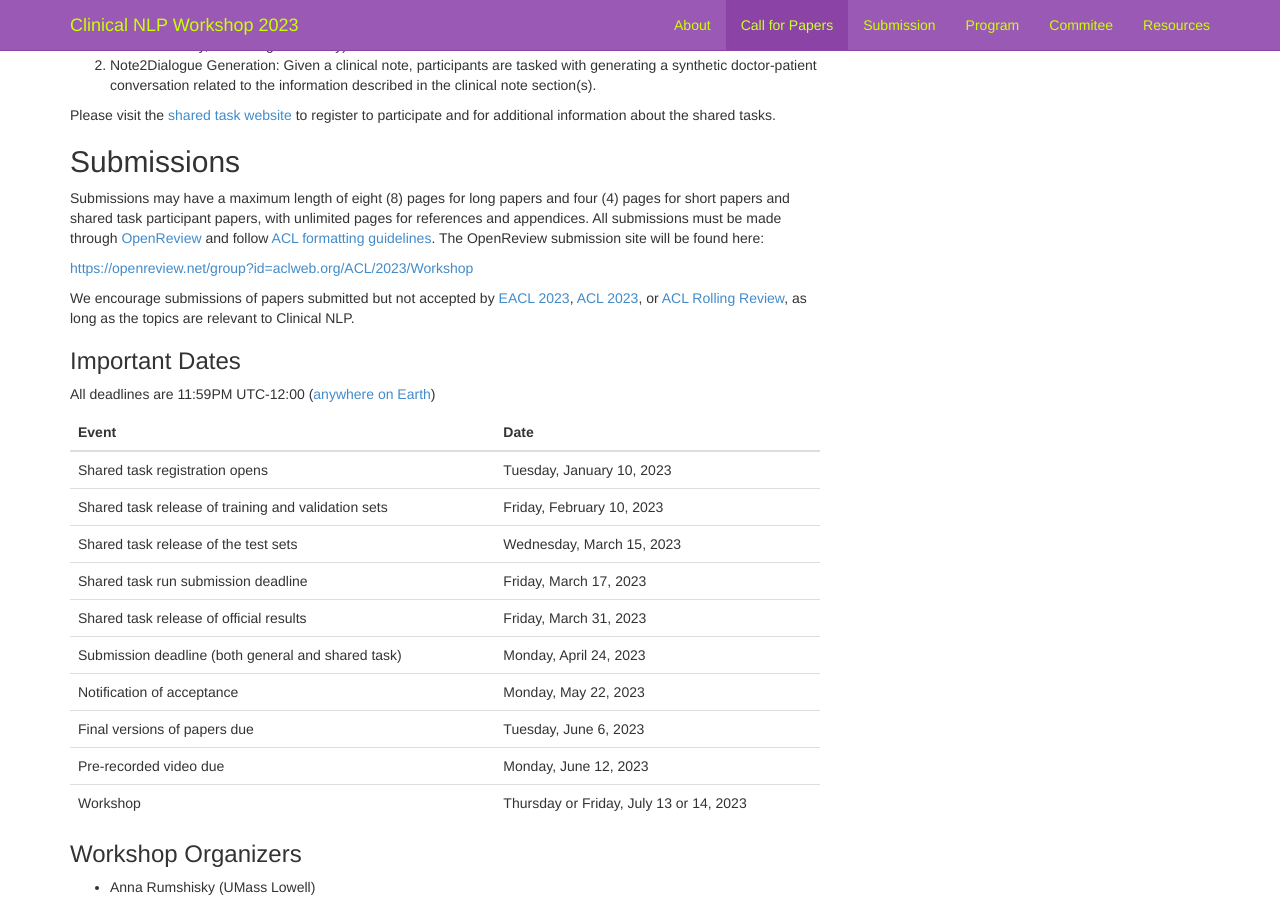
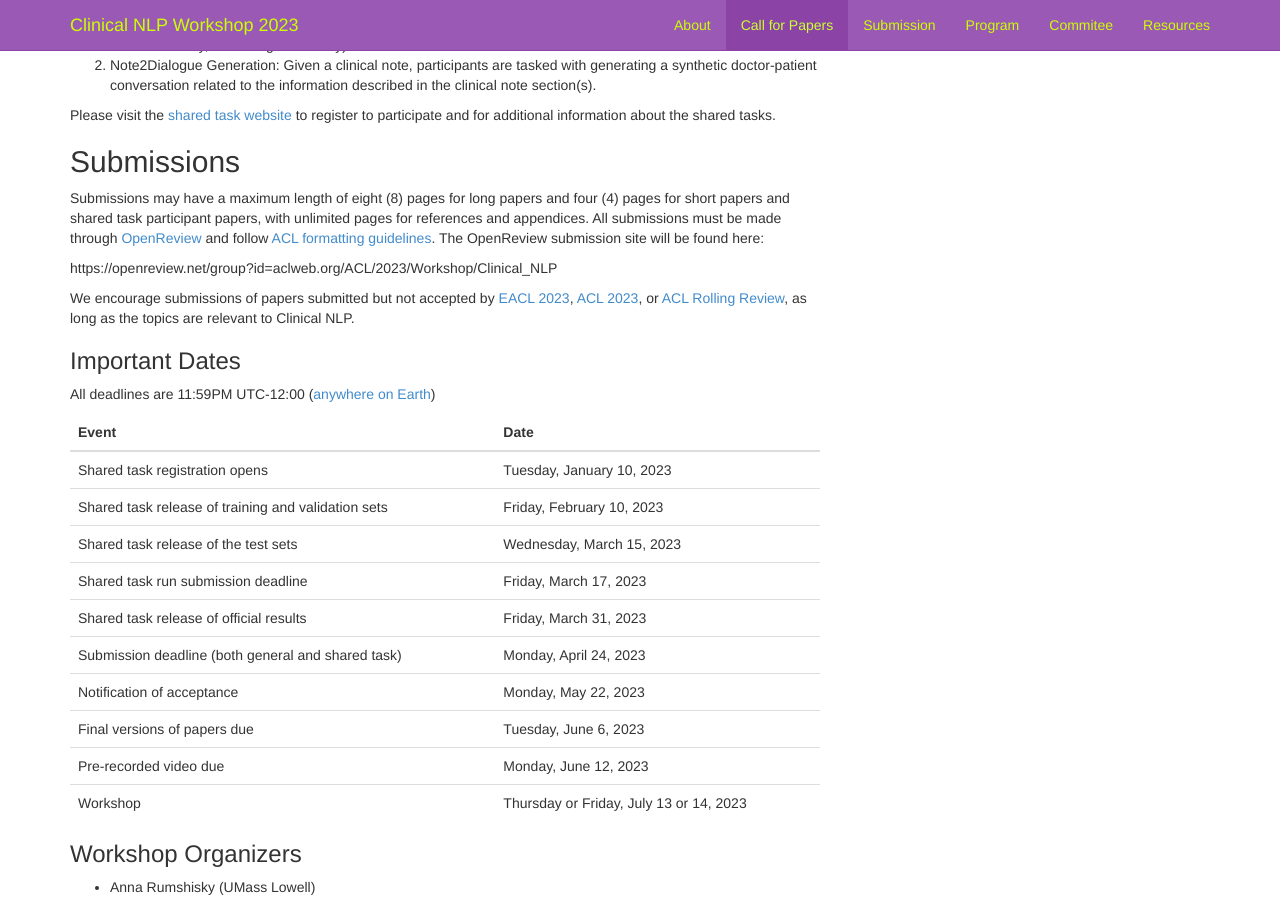
Before and after one commit to clinical-nlp/clinical-nlp.github.io, a Jekyll site: the page built from 2023/call-for-papers.md, in a window 1280 px wide and 900 px high, scrolled down 1060 px. Built offline with Jekyll 4.4.1, drawn with Linux system fonts in a browser that asks for light colours; nearby versions of some CDN libraries; comment, search, counter and statistics services are not loaded.

Commit message:
Update call-for-papers.md

```diff
--- a/2023/call-for-papers.md
+++ b/2023/call-for-papers.md
@@ -47,7 +47,7 @@ Submissions may have a maximum length of eight (8) pages for long papers and fou
 All submissions must be made through [OpenReview](https://openreview.net/) and follow [ACL formatting guidelines](https://acl-org.github.io/ACLPUB/formatting.html).
 The OpenReview submission site will be found here:
 
-<https://openreview.net/group?id=aclweb.org/ACL/2023/Workshop>
+https://openreview.net/group?id=aclweb.org/ACL/2023/Workshop/Clinical_NLP
 
 We encourage submissions of papers submitted but not accepted by [EACL 2023](https://2023.eacl.org/), [ACL 2023](https://2023.aclweb.org/), or [ACL Rolling Review](https://aclrollingreview.org/), as long as the topics are relevant to Clinical NLP.
 
```
